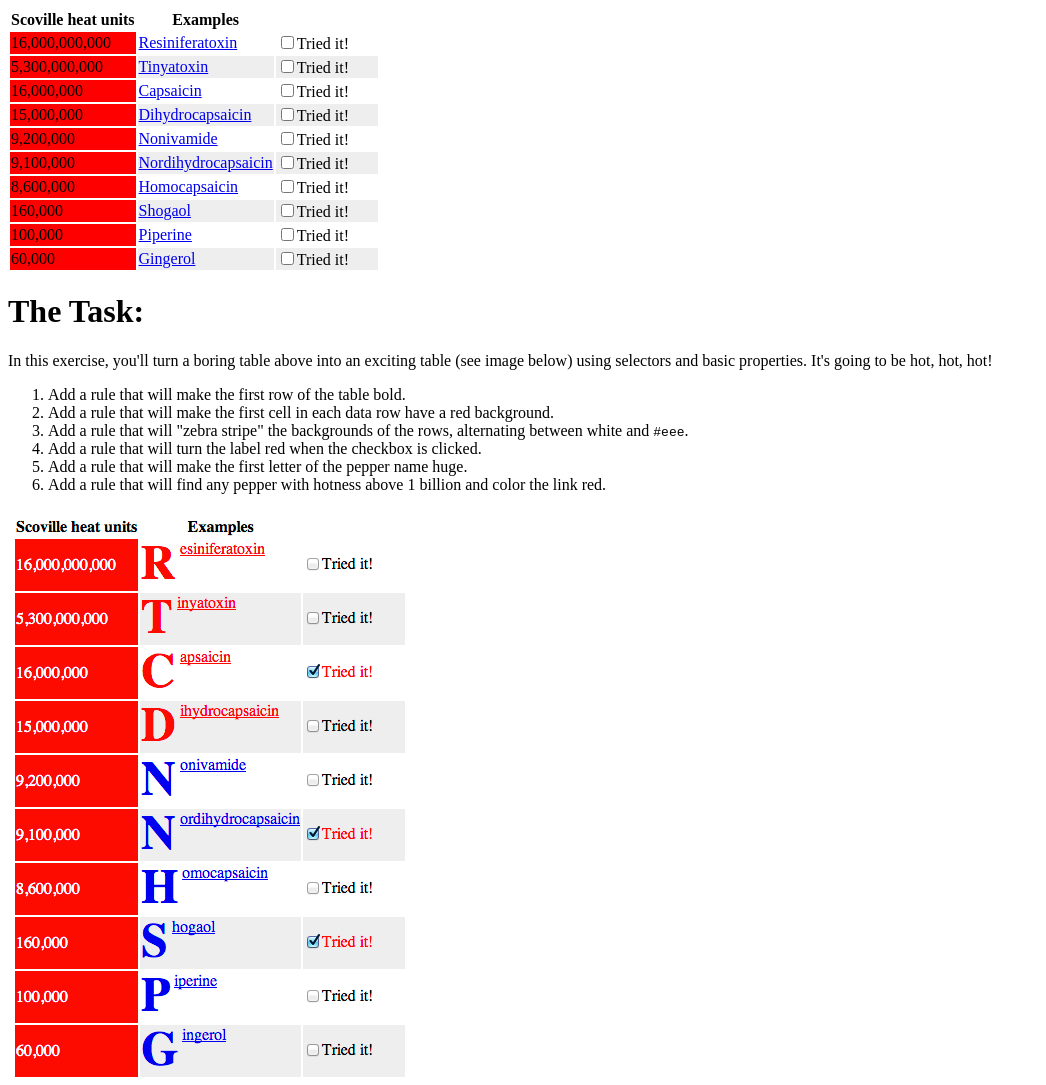
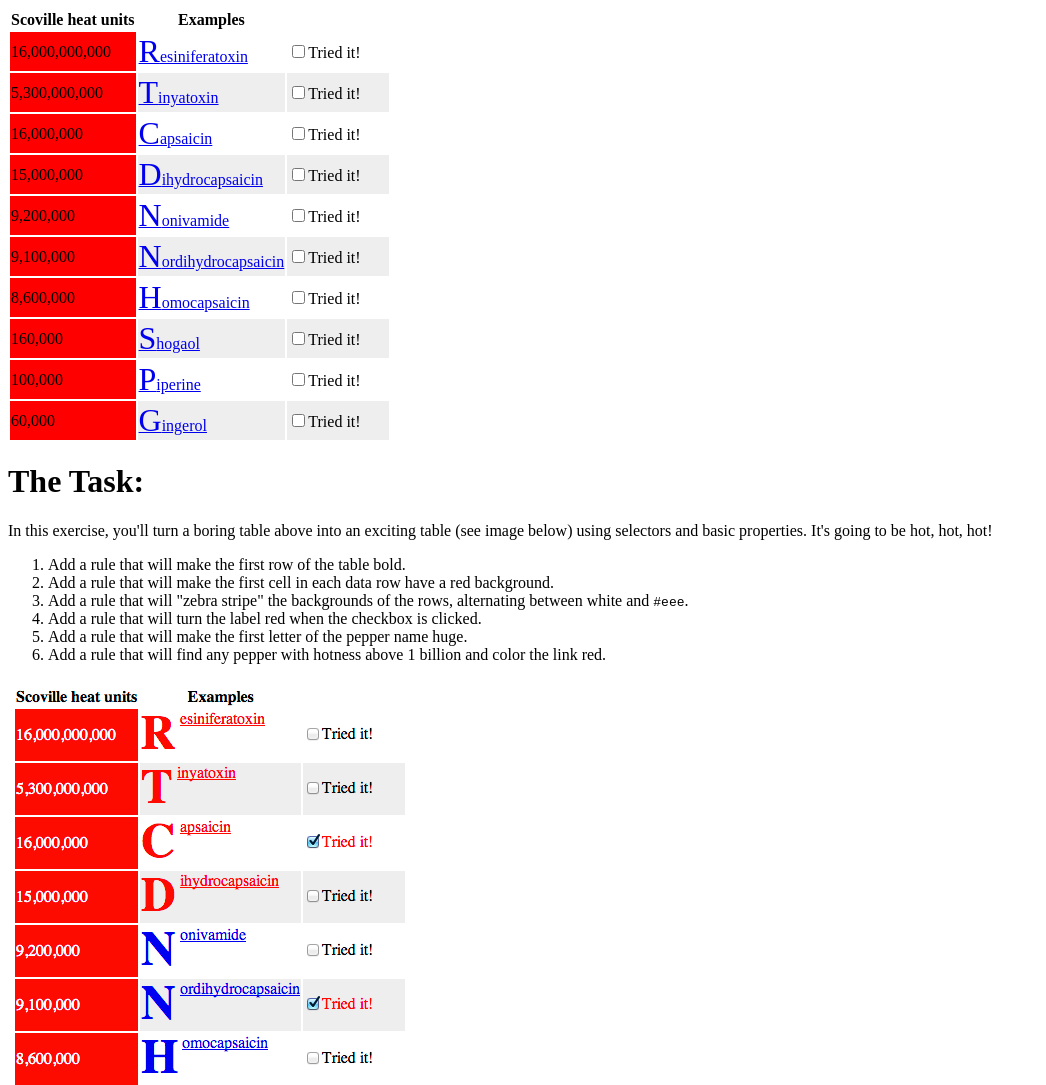
Before and after one commit to OmelchukAnton/test, a plain HTML site: page index.html in a window 1280 px wide. Shown: the top 1085 px of the page, without its empty margins (0-1046 px from the left). Drawn offline with Linux system fonts and the light colour scheme.

Commit message:
first-letter

```diff
--- a/index.html
+++ b/index.html
@@ -12,6 +12,12 @@
 
 	input:checked + label {
 	color:red;
+	}
+
+	td:nth-child(2)::first-letter {
+	font-family: "Times New Roman", Times, serif;
+	font-size: 200%;
+
 	}
 
 
```
